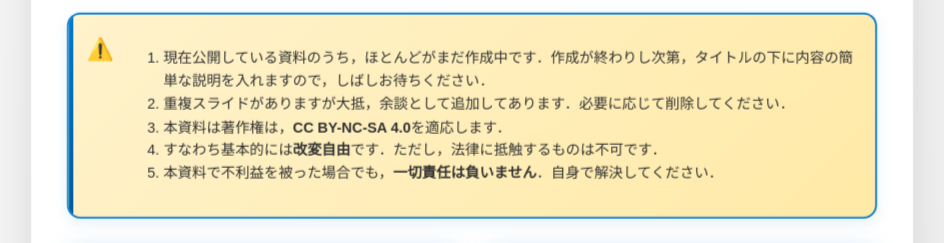
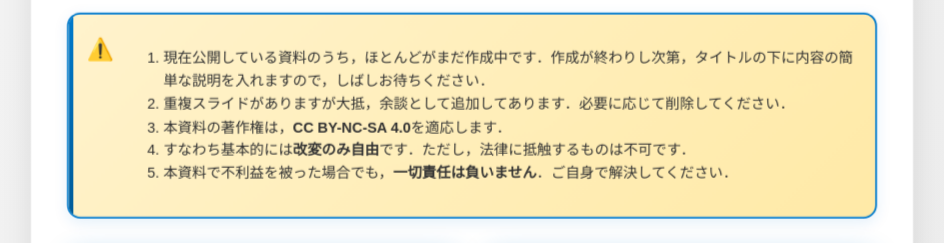
Before and after one commit to Kitocya/kitocya.github.io, a plain HTML site: page index.html in a window 1280 px wide. Shown: the part 309-552 px from the top of the page, without its empty margins (168-1112 px from the left). Drawn offline with Linux system fonts and the light colour scheme.

Commit message:
index.html upd

```diff
--- a/index.html
+++ b/index.html
@@ -21,9 +21,9 @@
                 <ol>
                     <li>現在公開している資料のうち，ほとんどがまだ作成中です．作成が終わりし次第，タイトルの下に内容の簡単な説明を入れますので，しばしお待ちください．</li>
                     <li>重複スライドがありますが大抵，余談として追加してあります．必要に応じて削除してください．</li>
-                    <li>本資料は著作権は，<strong>CC BY-NC-SA 4.0</strong>を適応します．</li>
-                    <li>すなわち基本的には<strong>改変自由</strong>です．ただし，法律に抵触するものは不可です．</li>
-                    <li>本資料で不利益を被った場合でも，<strong>一切責任は負いません</strong>．自身で解決してください．</li>
+                    <li>本資料の著作権は，<strong>CC BY-NC-SA 4.0</strong>を適応します．</li>
+                    <li>すなわち基本的には<strong>改変のみ自由</strong>です．ただし，法律に抵触するものは不可です．</li>
+                    <li>本資料で不利益を被った場合でも，<strong>一切責任は負いません</strong>．ご自身で解決してください．</li>
                 </ol>
             </div>
         </div>
```
